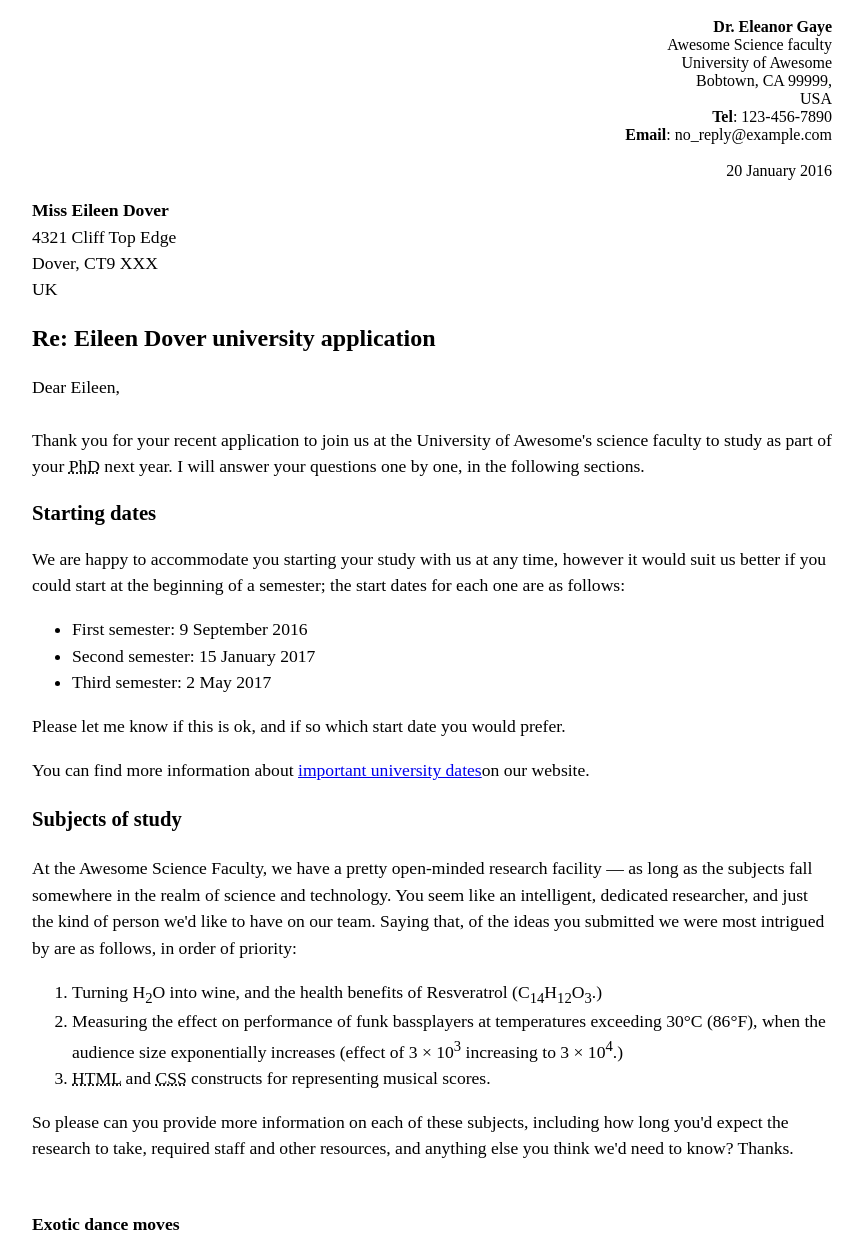
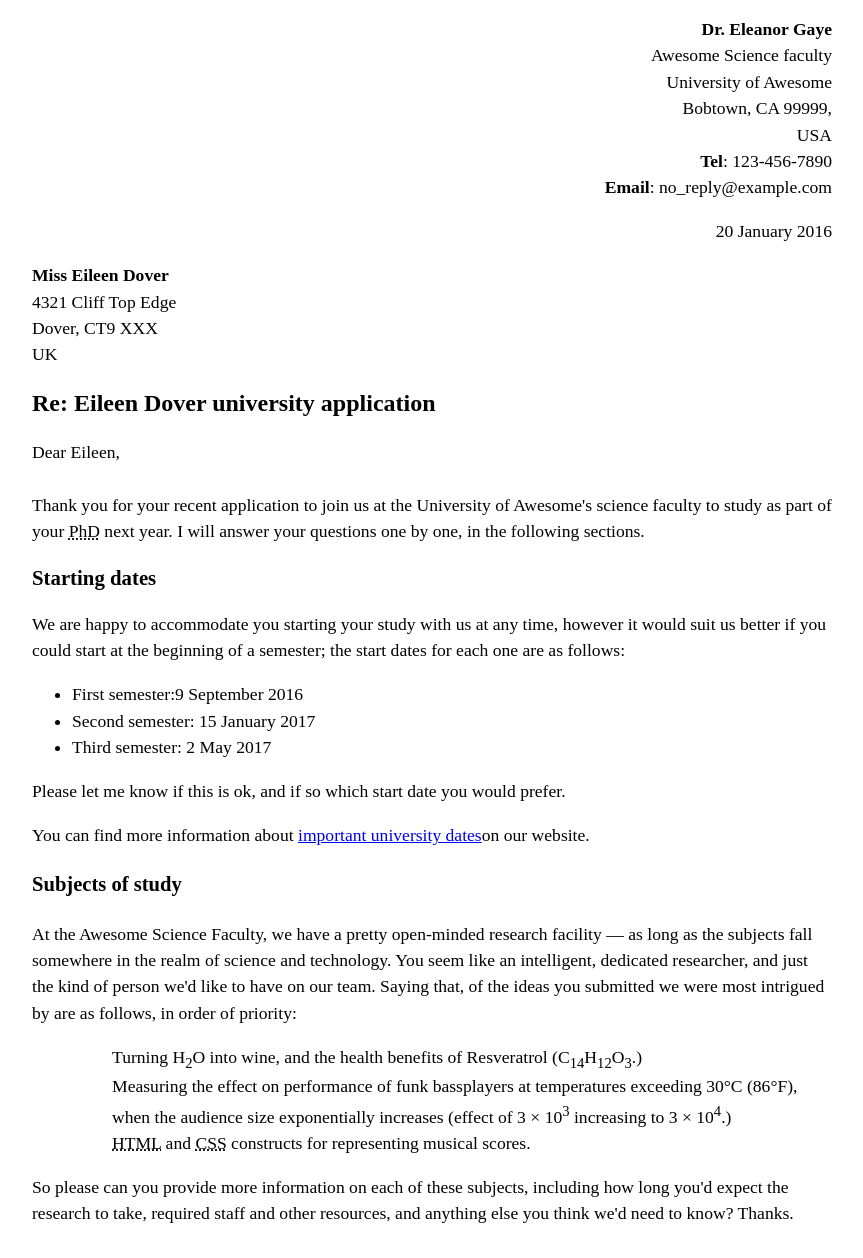
Before and after one commit to Danayit22/danayit22.github.io, a plain HTML site: page letter-markup/index.html in a window 1280 px wide. Shown: the top 1258 px of the page, without its empty margins (208-1071 px from the left). Drawn offline with Linux system fonts and the light colour scheme.

Commit message:
Update letter.html
Updated the date and time

```diff
--- a/letter-markup/index.html
+++ b/letter-markup/index.html
@@ -35,20 +35,17 @@ margin: 1rem 0;
 </style>
     </head>
     <body>
-        <p>
-            <div align="right"
-            <address><b>Dr. Eleanor Gaye</b><br>
+        <address class="sender-column">
+            <strong>Dr. Eleanor Gaye</strong><br>
             Awesome Science faculty<br>
             University of Awesome<br>
             Bobtown, CA 99999,<br>
             USA<br>
             <strong>Tel</strong>: 123-456-7890<br>
-            <strong>Email</strong>: no_reply@example.com<br>
-            </address>
-            <br>
-            20 January 2016
-            </div>
-            </p>
+            <strong>Email</strong>: no_reply@example.com
+          </address>
+
+          <p class="sender-column"><time datetime="2016-01-20">20 January 2016</time></p>
             <p>
                 <address><b>Miss Eileen Dover</b><br>
                 4321 Cliff Top Edge<br>
@@ -65,9 +62,9 @@ Thank you for your recent application to join us at the University of Awesome's
 <p>We are happy to accommodate you starting your study with us at any time, however it would suit us better if you could start at the beginning of a semester; the start dates for each one are as follows:<br>
 
 <ul>
-  <li>First semester: 9 September 2016</li>
-  <li>Second semester: 15 January 2017</li>
-  <li>Third semester: 2 May 2017</li>
+  <li>First semester:<time>9 September 2016</time></li>
+  <li>Second semester: <time>15 January 2017</time>
+  <li>Third semester: <time>2 May 2017</time></li>
 </ul>
 Please let me know if this is ok, and if so which start date you would prefer.
 
@@ -77,9 +74,9 @@ Please let me know if this is ok, and if so which start date you would prefer.
 <h3> <b>Subjects of study</b> </h3>
 <p> At the Awesome Science Faculty, we have a pretty open-minded research facility — as long as the subjects fall somewhere in the realm of science and technology. You seem like an intelligent, dedicated researcher, and just the kind of person we'd like to have on our team. Saying that, of the ideas you submitted we were most intrigued by are as follows, in order of priority:<br></p>
 <ol type="1">
-  <li>Turning H<sub>2</sub>O into wine, and the health benefits of Resveratrol (C<sub>14</sub>H<sub>12</sub>O<sub>3</sub>.)</li>
-  <li>Measuring the effect on performance of funk bassplayers at temperatures exceeding 30&deg;C (86&deg;F), when the audience size exponentially increases (effect of 3 × 10<sup>3</sup> increasing to 3 × 10<sup>4</sup>.)</li>
-  <li><abbr title="HyperText Markup Language">HTML</abbr> and <abbr title="Cascading Style Sheets">CSS</abbr> constructs for representing musical scores.</li>
+  <dd>Turning H<sub>2</sub>O into wine, and the health benefits of Resveratrol (C<sub>14</sub>H<sub>12</sub>O<sub>3</sub>.)</dd>
+  <dd>Measuring the effect on performance of funk bassplayers at temperatures exceeding 30&deg;C (86&deg;F), when the audience size exponentially increases (effect of 3 × 10<sup>3</sup> increasing to 3 × 10<sup>4</sup>.)</dd>
+  <dd><abbr title="HyperText Markup Language">HTML</abbr> and <abbr title="Cascading Style Sheets">CSS</abbr> constructs for representing musical scores.</dd>
 </ol>
 
 So please can you provide more information on each of these subjects, including how long you'd expect the research to take, required staff and other resources, and anything else you think we'd need to know? Thanks.<br>
```
